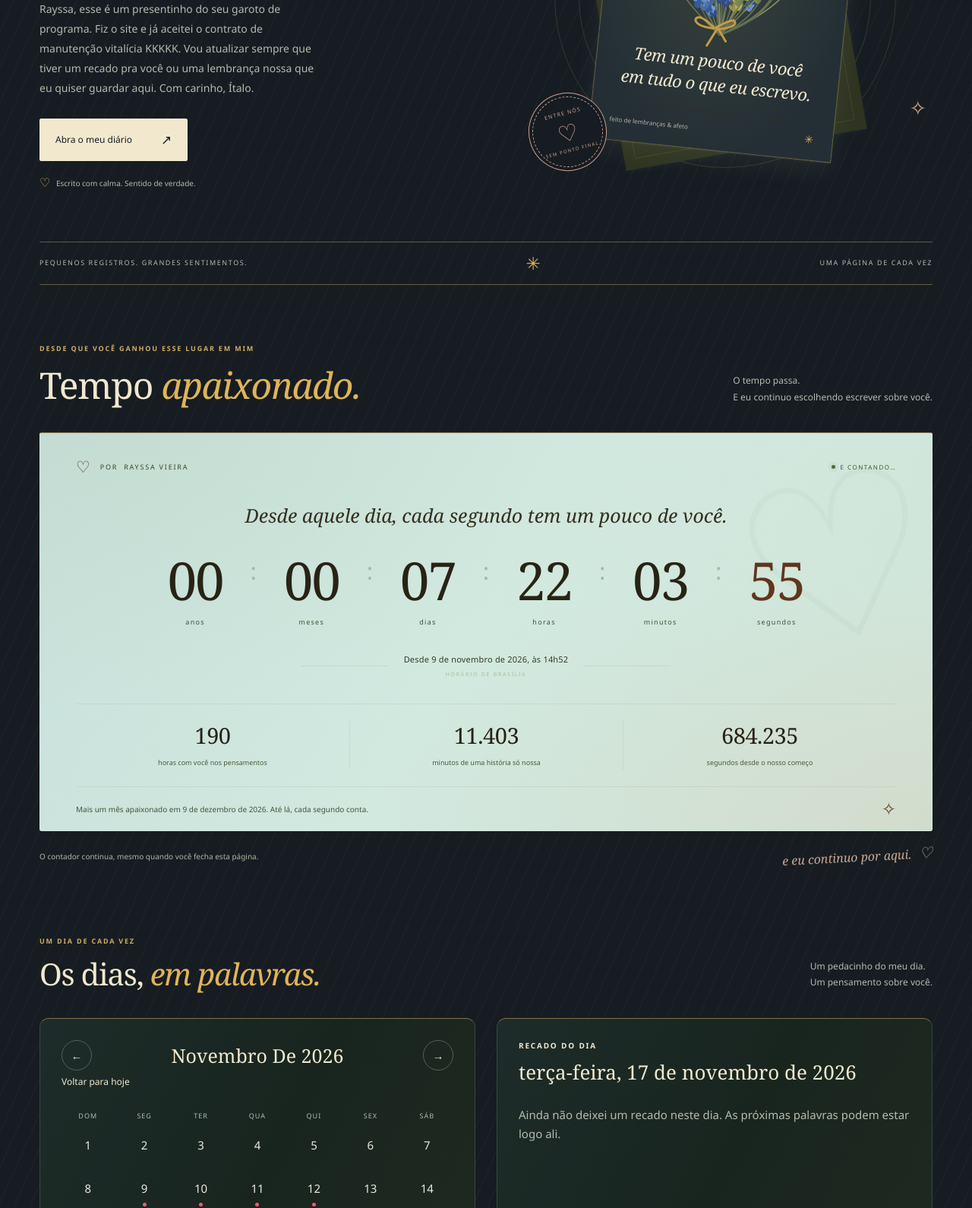
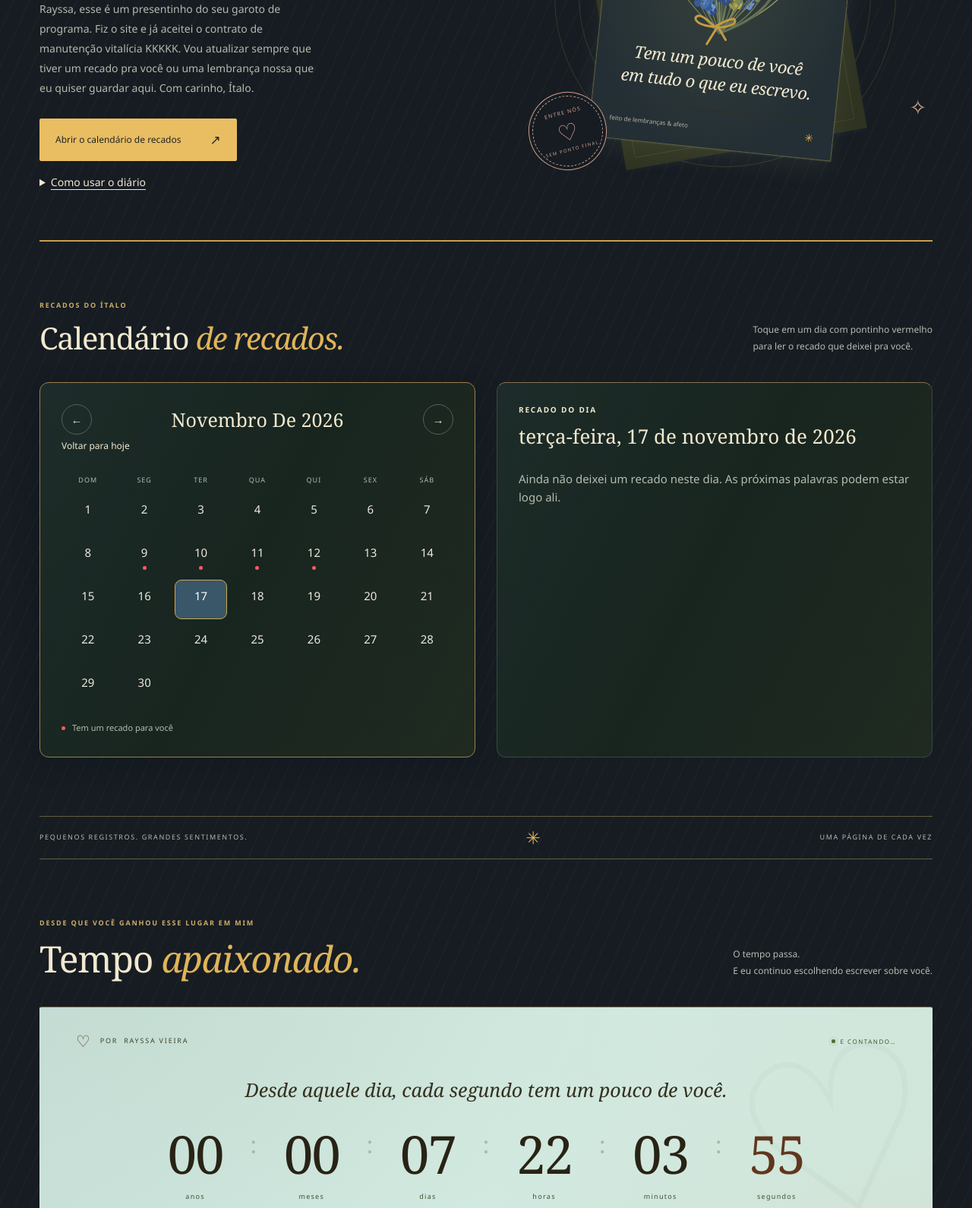
Before and after one commit to italogaldino-love/diario-rayssa, a plain HTML site: page index.html in a window 1280 px wide. Shown: the part 541-2131 px from the top of the page at 76% size. Drawn offline with Linux system fonts and the light colour scheme.

Commit message:
Destacar calendário na abertura e incluir guia de leitura para Rayssa

```diff
--- a/girassois.css
+++ b/girassois.css
@@ -6,3 +6,13 @@ body{background-color:var(--paper);background-image:repeating-linear-gradient(11
 .entry,.notice,.longing-meter,.love-card,.calendar-panel,.calendar-reading,.editor-section,.our-photos-empty{border-top-color:#82724d;background-image:linear-gradient(117deg,#577ba115,transparent 48%,#ba933a0c)}
 .chapter-divider,.footer,.calendar-toolbar{border-color:#665c42}.calendar-day[aria-pressed=true]{background:#3a5669}.calendar-day[aria-current]{border-color:#cba957}
 .header nav a:after{background:#d8b251}.header .brand img{filter:sepia(.5) saturate(1.4)}.calendar-dot,.calendar-legend i{background:#ff595f}
+
+.hero .calendar-cta {background:#e9bd62;color:#212622;border-color:#e9bd62}
+.hero .calendar-cta:hover {background:#f5cf80}
+.diary-guide {max-width:410px;margin-top:16px;font-size:14px;color:var(--ink)}
+.diary-guide summary {cursor:pointer;width:fit-content;text-decoration:underline;text-underline-offset:4px}
+.diary-guide ol {padding:16px 22px 16px 38px;background:#202a30;border-left:2px solid #bb944b}
+.diary-guide li+li {margin-top:10px}
+.diary-guide a {color:#f0c56d}
+#calendario {border-top:2px solid #c99e4e;scroll-margin-top:18px}
+#calendario .calendar-panel {border-color:#9c804b;box-shadow:0 8px 32px #10141b66}
--- a/index.html
+++ b/index.html
@@ -23,7 +23,7 @@
   <div class="draft-ribbon" id="draft-ribbon" hidden>Prévia do seu rascunho neste navegador. <a href="index.html">Ver versão publicada</a></div>
   <header class="header wrap">
     <a class="brand" href="#inicio" aria-label="Página inicial"><img src="assets/flor.svg" width="38" height="42" alt=""><span><strong id="brand-title">Entre linhas, você.</strong><small>UM DIÁRIO, MUITO CARINHO.</small></span></a>
-    <nav aria-label="Navegação principal"><a href="#apaixonado">Tempo apaixonado</a><a href="#calendario">Calendário</a><a href="#fotos-nossas">Fotos nossas</a><a href="#diario">O diário</a><a href="#historia">Nossa história</a><a href="#saudade">A saudade</a></nav>
+    <nav aria-label="Navegação principal"><a href="#calendario">Calendário</a><a href="#apaixonado">Tempo apaixonado</a><a href="#fotos-nossas">Fotos nossas</a><a href="#diario">O diário</a><a href="#historia">Nossa história</a><a href="#saudade">A saudade</a></nav>
     <a class="header-note" href="#mural">Mural de recados <span aria-hidden="true">↗</span></a>
   </header>
 
@@ -41,8 +41,13 @@
         <p class="eyebrow"><span class="green-dot"></span> PALAVRAS QUE ENCONTRARAM UM LUGAR</p>
         <h1 id="hero-title">Entre uma conversa<br>e outra,<br><em>você ficou.</em><span class="hero-star" aria-hidden="true">✳</span></h1>
         <p class="intro" id="site-subtitle">Rayssa, esse é um presentinho do seu garoto de programa. Fiz o site e já aceitei o contrato de manutenção vitalícia KKKKK. Vou atualizar sempre que tiver um recado pra você ou uma lembrança nossa que eu quiser guardar aqui. Com carinho, Ítalo.</p>
-        <a class="button" href="#diario">Abra o meu diário <span aria-hidden="true">↗</span></a>
-        <p class="hero-footnote"><span aria-hidden="true">♡</span> Escrito com calma. Sentido de verdade.</p>
+        <a class="button calendar-cta" href="#calendario">Abrir o calendário de recados <span aria-hidden="true">↗</span></a>
+        <details class="diary-guide"><summary>Como usar o diário</summary>
+          <ol>
+            <li><strong>Procure um pontinho vermelho</strong> abaixo do número no <a href="#calendario">calendário</a>. Toque nesse dia para ler o que escrevi pra você. No celular, o texto aparece logo abaixo das datas.</li>
+            <li><strong>Passeie pelos meses</strong> usando as setas. “Voltar para hoje” leva você de volta à data atual.</li>
+            <li><strong>Explore no seu ritmo.</strong> Abra uma lembrança em <a href="#diario">O diário</a>, leia os bilhetes no <a href="#mural">mural</a> ou veja quanto tempo já passou em <a href="#apaixonado">Tempo apaixonado</a>.</li>
+          </ol></details>
       </div>
       <div class="hero-art" aria-label="Cartão com um girassol dourado entre ramos de flores azuis, inspirado na pintura de Van Gogh" role="img">
         <span class="art-ring ring-one"></span><span class="art-ring ring-two"></span>
@@ -60,6 +65,10 @@
       </div>
     </section>
 
+    <section class="wrap section" id="calendario" aria-labelledby="calendar-title">
+ <div class="section-heading"><div><p class="eyebrow">RECADOS DO ÍTALO</p><h2 id="calendar-title">Calendário <em>de recados.</em></h2></div><p>Toque em um dia com pontinho vermelho<br> para ler o recado que deixei pra você.</p></div>
+ <div class="calendar-layout"><div class="calendar-panel"><div class="calendar-toolbar"><button type="button" id="calendar-prev" aria-label="Mês anterior">←</button><h3 id="calendar-month" aria-live="polite"></h3><button type="button" id="calendar-next" aria-label="Próximo mês">→</button></div><button type="button" id="calendar-today" class="text-button">Voltar para hoje</button><div class="calendar-week" aria-hidden="true"><span>DOM</span><span>SEG</span><span>TER</span><span>QUA</span><span>QUI</span><span>SEX</span><span>SÁB</span></div><div id="calendar-days" class="calendar-days" role="group" aria-label="Dias do mês"></div><p class="calendar-legend"><i></i> Tem um recado para você</p></div><div class="calendar-reading" id="calendar-reading" aria-live="polite" aria-atomic="true"></div></div>
+ </section>
     <div class="chapter-divider wrap"><span>PEQUENOS REGISTROS. GRANDES SENTIMENTOS.</span><span aria-hidden="true">✳</span><span>UMA PÁGINA DE CADA VEZ</span></div>
 
     <section class="love-time-section wrap section" id="apaixonado" aria-labelledby="love-title">
@@ -89,10 +98,7 @@
       <div class="love-gallery-section" id="love-gallery-section" hidden><div class="love-gallery-heading"><p class="eyebrow">AS IMAGENS TAMBÉM GUARDAM SENTIMENTOS</p><h3>Um pouquinho <em>de nós.</em></h3></div><div class="love-gallery" id="love-gallery"></div></div>
     </section>
 
-    <section class="wrap section" id="calendario" aria-labelledby="calendar-title">
- <div class="section-heading"><div><p class="eyebrow">UM DIA DE CADA VEZ</p><h2 id="calendar-title">Os dias, <em>em palavras.</em></h2></div><p>Um pedacinho do meu dia.<br>Um pensamento sobre você.</p></div>
- <div class="calendar-layout"><div class="calendar-panel"><div class="calendar-toolbar"><button type="button" id="calendar-prev" aria-label="Mês anterior">←</button><h3 id="calendar-month" aria-live="polite"></h3><button type="button" id="calendar-next" aria-label="Próximo mês">→</button></div><button type="button" id="calendar-today" class="text-button">Voltar para hoje</button><div class="calendar-week" aria-hidden="true"><span>DOM</span><span>SEG</span><span>TER</span><span>QUA</span><span>QUI</span><span>SEX</span><span>SÁB</span></div><div id="calendar-days" class="calendar-days" role="group" aria-label="Dias do mês"></div><p class="calendar-legend"><i></i> Tem um recado para você</p></div><div class="calendar-reading" id="calendar-reading" aria-live="polite" aria-atomic="true"></div></div>
- </section>
+
  <section class="diary-section wrap section" id="diario" aria-labelledby="diary-title">
       <div class="section-heading"><div><p class="eyebrow">01 / AS PÁGINAS</p><h2 id="diary-title">O que eu guardo <em>de nós.</em></h2></div><p>Tem dia que vira lembrança.<br>Tem lembrança que vira texto.</p></div>
       <div class="demo-notice" id="demo-notice" hidden><span aria-hidden="true">✎</span><p>As datas de vocês já estão guardadas. Complete os textos sugeridos e ajuste o nível de saudade no <a href="editor.html">editor do diário</a>.</p></div>
```
